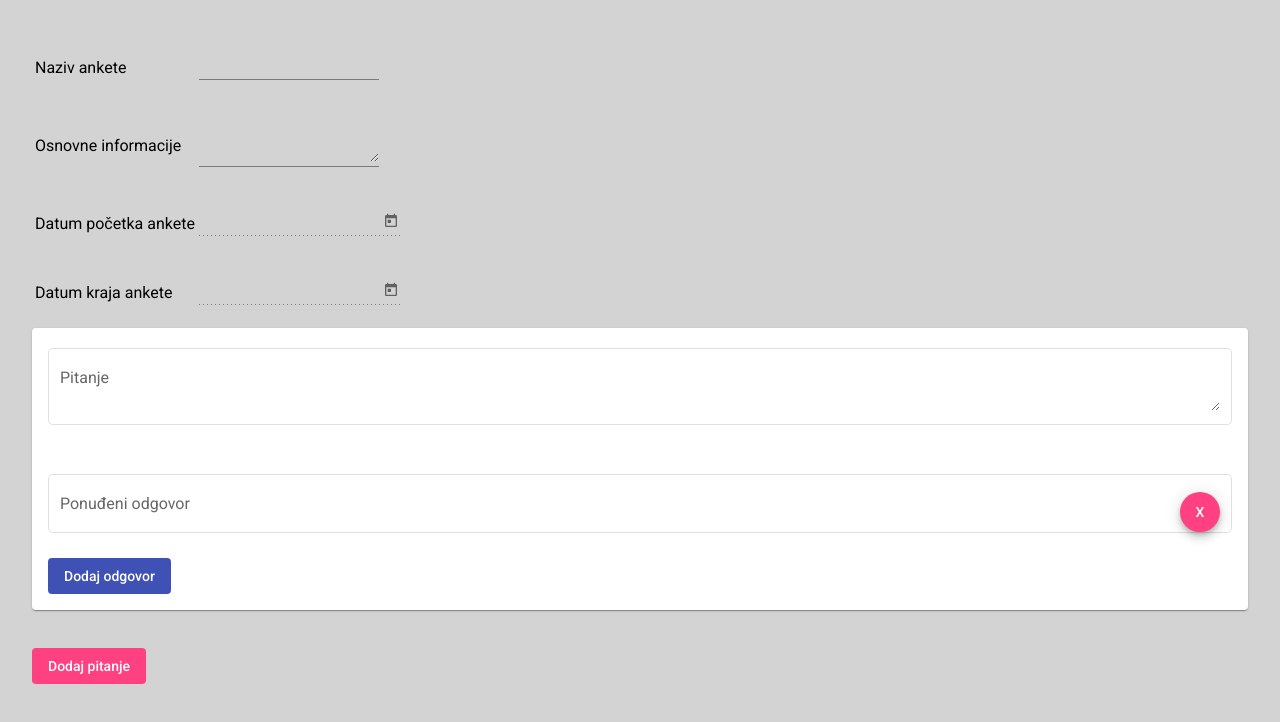
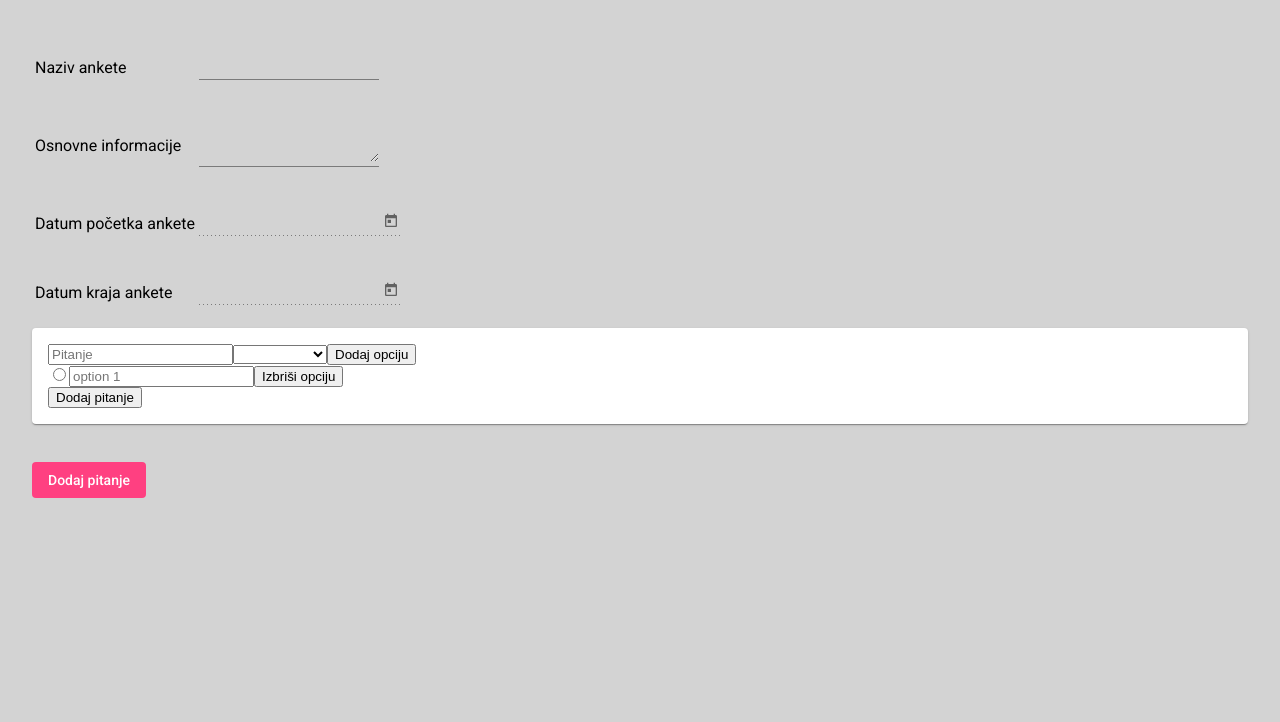
Before and after one commit to Vesna-B/mean-stack-pia, an Angular app: page /createpoll in a window 1280 px wide. Shown: the top 722 px of the page. Built offline with nearby package versions, Linux system fonts and the light colour scheme.

Commit message:
Nested question form. Initial version of html

```diff
--- a/src/app/create/createpoll/createpoll.component.ts
+++ b/src/app/create/createpoll/createpoll.component.ts
@@ -1,4 +1,5 @@
 import { Component, OnInit } from '@angular/core';
+import { FormBuilder, FormGroup } from '@angular/forms';
 
 @Component({
   selector: 'app-createpoll',
@@ -9,7 +10,10 @@ export class CreatepollComponent implements OnInit {
 
   constructor() { }
 
+
+
   ngOnInit() {
+
   }
 
 
--- a/src/app/create/question-form/question-form.component.html
+++ b/src/app/create/question-form/question-form.component.html
@@ -1,4 +1,45 @@
 <mat-card>
+    <form [formGroup]="questionForm">
+      <div formArrayName="questions">
+        <div [formGroupName]="i" *ngFor="let question of getQuestions(questionForm); let i = index">
+          <input type="text" placeholder="Pitanje" formControlName="questionTitle">
+          <select formControlName="questionType">
+            <option></option>
+            <option>Checkbox</option>
+            <option>Radiobutton</option>
+            <option>Free text</option>
+            <option>Number</option>
+          </select>
+          <button (click)="addOption(i)">Dodaj opciju</button>
+          <div formArrayName="options">
+            <div [formGroupName]="j" *ngFor="let option of getOptions(question); let j = index">
+              <input type="radio" dirname="disabled">
+              <input type="text" placeholder="option 1" formControlName="optionTitle">
+              <button>Izbriši opciju</button>
+            </div>
+          </div>
+        </div>
+      </div>
+      <button (click)="addQuestion()">Dodaj pitanje</button>
+    </form>
+</mat-card>
+
+
+
+
+
+
+
+
+
+
+
+
+
+
+
+
+<!-- <mat-card>
     <form [formGroup]="questionForm">
       <mat-form-field class="questionField" appearance="outline">
         <mat-label>Pitanje</mat-label>
@@ -8,30 +49,11 @@
       <br/>
       <div formArrayName="answers">
         <mat-form-field *ngFor="let answer of answers.controls; let pointIndex=index" [formGroupName]="pointIndex" appearance="outline">
-            <!-- Answ: <input formControlName="point"/> -->
-
             <mat-label>Ponuđeni odgovor</mat-label>
             <input matInput formControlName="point">
-            <button mat-button matSuffix mat-mini-fab (click)="deleteAnswer()">
-                X
-            </button>
-
-
-            <!-- <button type="button" mat-flat-button color="warn" (click)="deleteAnswer()" class="deleteBtn">X</button> -->
-
+            <button mat-button matSuffix mat-mini-fab (click)="deleteAnswer()">X</button>
         </mat-form-field>
         <button type="button" mat-flat-button color="primary" (click)="addAnswer()">Dodaj odgovor</button>
       </div>
-
-
-        <!-- <div formArrayName="answers">
-          <div *ngFor="let answer of answers.controls; let pointIndex=index" [formGroupName]="pointIndex">
-            <label>
-              Answ: <input formControlName="point"/>
-            </label>
-          </div>
-          <button type="button" (click)="addAnswer()">Dodaj odgovor</button>
-        </div>  -->
-
     </form>
-</mat-card>
+</mat-card> -->
--- a/src/app/create/question-form/question-form.component.ts
+++ b/src/app/create/question-form/question-form.component.ts
@@ -13,22 +13,64 @@ export class QuestionFormComponent implements OnInit {
   questionForm: FormGroup;
 
   ngOnInit() {
+    // this.questionForm = this.formBuilder.group({
+    //   question: [],
+    //   answers: this.formBuilder.array([this.formBuilder.group({point:''})])
+    // });
+
     this.questionForm = this.formBuilder.group({
-      question: [],
-      answers: this.formBuilder.array([this.formBuilder.group({point:''})])
+      questions: this.formBuilder.array([
+        this.initQuestion()
+      ])
     });
   }
 
-  get answers() {
-    return this.questionForm.get('answers') as FormArray;
+  initQuestion() {
+    return this.formBuilder.group({
+      questionTitle: [],
+      questionType: [],
+      options: new FormArray([
+        this.initOptions()
+      ])
+    });
   }
 
-  addAnswer() {
-    this.answers.push(this.formBuilder.group({point:''}));
+  initOptions() {
+    return this.formBuilder.group({
+      optionTitle: ['']
+    });
   }
 
-  deleteAnswer(index) {
-    this.answers.removeAt(index);
+
+  addQuestion() {
+    const questionArray = <FormArray>this.questionForm.get('questions');
+    questionArray.push(this.initQuestion());
   }
 
+  addOption(i) {
+    const optionArray = <FormArray>this.questionForm.get(['questions', i, 'options']);
+    optionArray.push(this.initOptions());
+  }
+
+
+  getQuestions(form) {
+    return form.controls.questions.controls;
+  }
+
+  getOptions(question) {
+    return question.controls.options.controls;
+  }
+
+  // get answers() {
+  //   return this.questionForm.get('answers') as FormArray;
+  // }
+
+  // addAnswer() {
+  //   this.answers.push(this.formBuilder.group({point:''}));
+  // }
+
+  // deleteAnswer(index) {
+  //   this.answers.removeAt(index);
+  // }
+
 }
```
